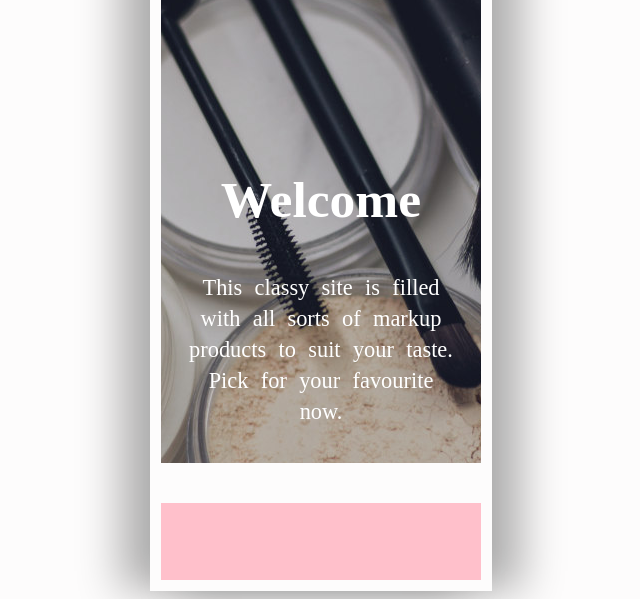
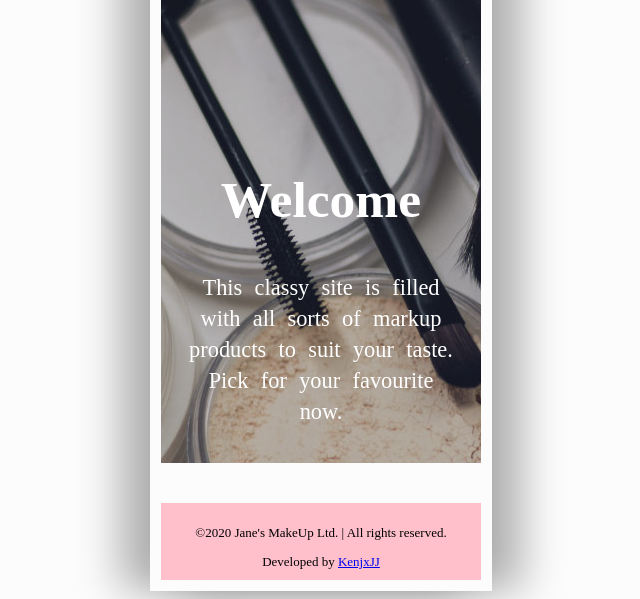
Before and after one commit to KenjxJJ/MakeUp-App, a plain HTML site: page index.html in a window 1280 px wide. Shown: the part 250-849 px from the top of the page, without its empty margins (319-959 px from the left). Drawn offline with Linux system fonts and the light colour scheme; no server answers.

Commit message:
Edit the footer section in the index.html page

```diff
--- a/index.html
+++ b/index.html
@@ -40,7 +40,12 @@
             <div class="products">
             </div>
         </main>
-        <footer class="footer"></footer>
+        <footer class="footer">
+            &copy;2020 Jane's MakeUp Ltd. | All rights reserved.
+            <p>Developed by
+                <a href="https://www.github.com/KenjxJJ">KenjxJJ</a
+           > </p>
+        </footer>
     </div>
     <script src="js/app.js" async></script>
 </body>
```
